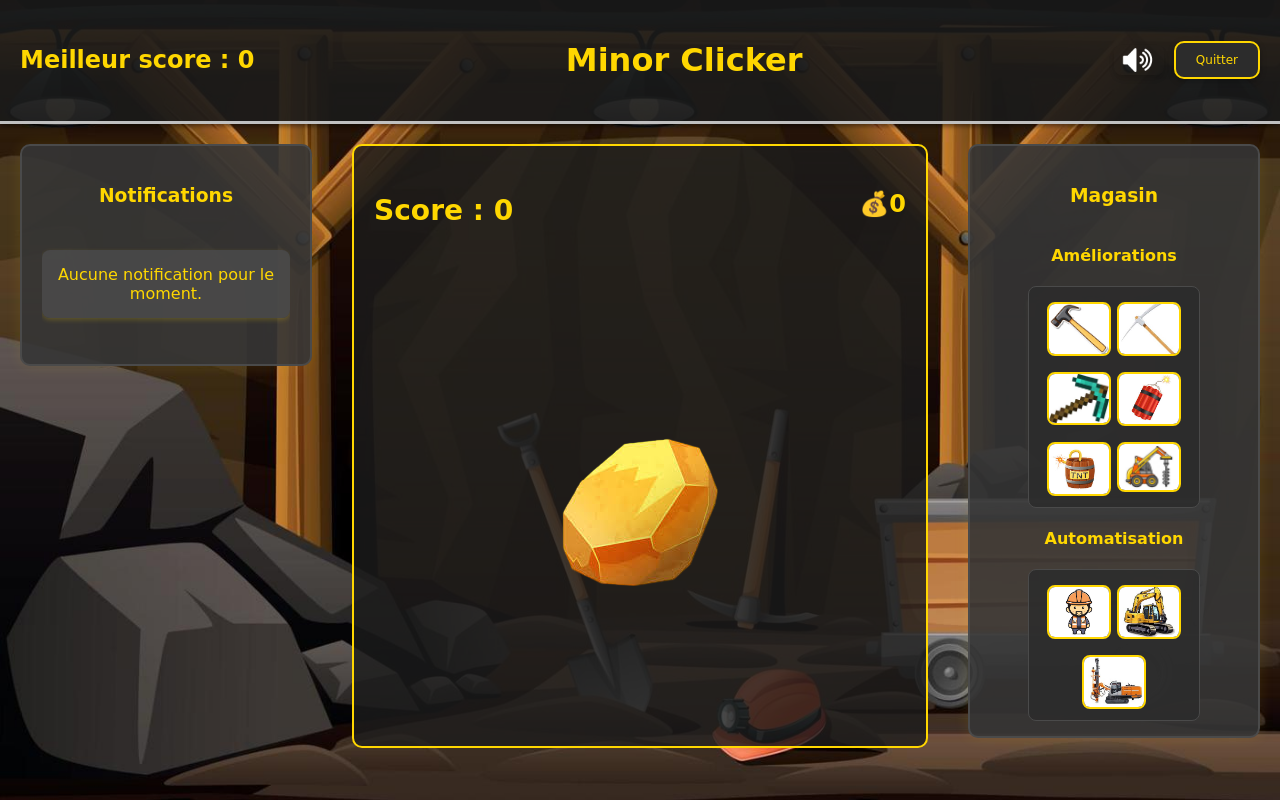
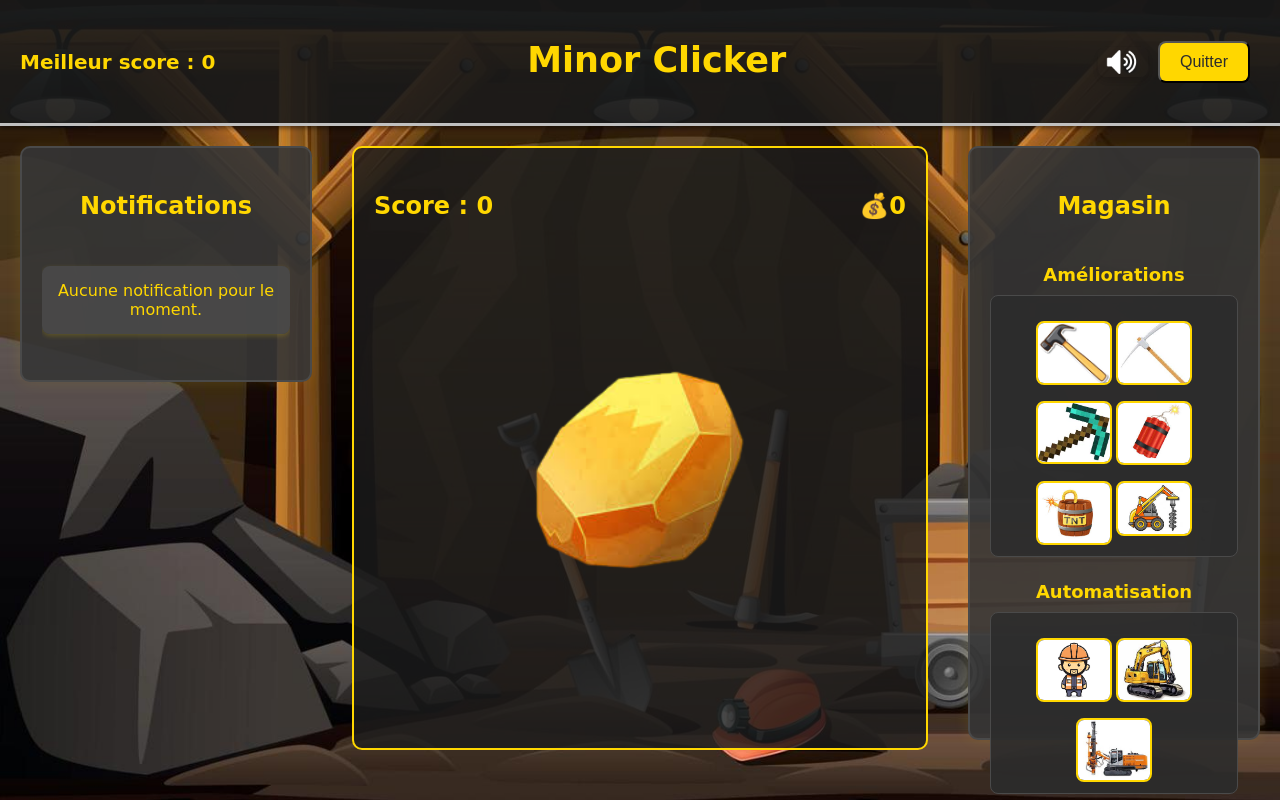
Before and after one commit to clarator/JeuxDevWeb, a website built with Vite: page src/front/games/game1/index.html in a window 1280 px wide. Built offline with nearby package versions, Linux system fonts and the light colour scheme; no server answers.

Commit message:
modif vue profil + MinorClicker

```diff
--- a/src/back/requests.js
+++ b/src/back/requests.js
@@ -232,8 +232,6 @@ router.post('/update-profile', (req, res) => {
     });
 });
 
-
-
 //supprime le compte du joueur
 router.delete('/delete-account', (req, res) => {
     const pseudo = req.cookies.user;
--- a/src/front/games/game1/css/rules.css
+++ b/src/front/games/game1/css/rules.css
@@ -4,7 +4,6 @@ body {
     color: #f5f5f5;
     margin: 0;
     padding: 0;
-    padding-bottom: 50px;
 }
 
 h1 {
@@ -12,7 +11,6 @@ h1 {
     font-size: 2.5em;
     letter-spacing: 2px;
     color: #ffd700;
-    text-shadow: 2px 2px 8px #000;
     align-items: center;
     text-align: center;
 }
--- a/src/front/games/game1/css/style.css
+++ b/src/front/games/game1/css/style.css
@@ -8,7 +8,15 @@ body {
     background-attachment: fixed;
     font-family: 'Press Start 2P', cursive;
 }
+/*Titre*/
+h1 {
+    font-size: 35px;
+    color: #ffd700;
+    text-align: center;
+    margin-top: 20px;
+}
 
+/*Header*/
 .header {
     display: flex;
     justify-content: space-between;
@@ -19,24 +27,38 @@ body {
     box-shadow: 0 2px 5px rgba(0,0,0,0.5);
     border-bottom: 3px solid #c0c0c0;
 }
-
-/* Bouton Exit */
-#exit {
-    background-color: #2c2c2c;
-    color: #ffd700;
-    border: 2px solid #ffd700;
-    padding: 10px 20px;
-    font-family: 'Press Start 2P', cursive;
-    font-size: 0.75em;
-    border-radius: 10px;
-    cursor: pointer;
-    transition: all 0.2s ease;
-    box-shadow: 0 2px 6px rgba(0,0,0,0.3);
-    margin-left: 10px;
+.left {
+    display: flex;
+    flex-direction: row;
+    justify-content: center;
+    align-items: center;
+    gap: 20px;
+    text-align: center;
 }
 
+#exit {
+    background-color: #ffd700;
+    color: #2c2c2c;
+    padding: 10px 20px;
+    margin:10px;
+    font-size: 16px;
+    cursor: pointer;
+    transition: background-color 0.3s ease;
+    border-radius: 8px;
+}
+
+h2 {
+    font-size: 20px;
+    color: #ffd700;
+}
+
+#bestScore {
+    font-weight: bold;
+}
+
+
 #exit:hover {
-    background-color: #ffd700;
+    background-color: #daa520;
     color: #2c2c2c;
 }
 
@@ -66,6 +88,7 @@ body {
     align-items: center;
 }
 
+/*Jeux*/
 .game{
     display: flex;
     flex-direction: row;
@@ -74,6 +97,7 @@ body {
     padding: 20px;
 }
 
+/*Gauche*/
 .notifContainer {
     display: flex;
     justify-content: center;
@@ -131,6 +155,7 @@ body {
     background-color: rgba(90, 90, 90, 0.9);
 }
 
+/*Mileu*/
 .container {
     flex: 1;
     display: flex;
@@ -144,11 +169,15 @@ body {
     border: 2px solid #ffd700;
 }
 
-
 .container img {
+    top: 40%;
+    width: 100%;
+    height: auto;
+    max-width: 300px;
     position: absolute;
-    top: 50%;
     cursor: pointer;
+    transition: all 0.3s ease;
+    z-index: 10;
 }
 
 .points {
@@ -162,7 +191,21 @@ body {
     color: #ffd700;
 }
 
+h3 {
+    color: #ffd700;
+    font-size: 24px;
+    margin-bottom: 20px;
+    text-align: center;
+}
 
+.store h4 {
+    color: #ffd700;
+    font-size: 18px;
+    margin-bottom: 10px;
+    text-align: center;
+}
+
+/*Droite*/
 .store {
     width: 20%;
     background-color: rgba(54, 54, 54, 0.9);
@@ -190,8 +233,8 @@ body {
 }
 
 .imageContainer img {
-    width: 100%;
-    height: 100%;
+    width: 120%;
+    height: 120%;
     object-fit: cover;
     border-radius: 8px;
     border: 2px solid #ffd700;
@@ -201,7 +244,7 @@ body {
 
 .imageContainer img:hover {
     transform: scale(1.1);
-    border-color: #daa520; /* Or plus foncé */
+    border-color: #daa520;
     box-shadow: 0 0 10px rgba(255,215,0,0.5);
 }
 
@@ -232,43 +275,36 @@ body {
     display: flex;
     flex-wrap: wrap;
     justify-content: center;
-    gap: 10px;
-    padding: 10px;
-    max-width: 150px;
+    gap: 20px;
+    padding: 20px;
+    max-width: 300px;
     margin: 0 auto;
     background-color: rgba(44, 44, 44, 0.9);
     border-radius: 8px;
     border: 1px solid #4a4a4a;
 }
 
-.goldPicture{
-    width: 50px;
-    height: 50px;
-    cursor: pointer;
-    transition: all 0.3s ease;
-    z-index: 10;
-}
-
+/*Explosion*/
 .explosion {
     position: absolute;
     top: 0;
     left: 0;
     width: 100%;
     height: 100%;
-    pointer-events: none; /* ← pour que les clics passent à travers */
-
+    pointer-events: none;
 }
 
 .explosion-pepite {
     position: absolute;
-    width: 50px;
-    height: 50px;
+    width: 40px;
+    height: 40px;
     background: gold;
     border-radius: 50%;
     pointer-events: none;
     animation: explose 600ms ease-out forwards;
+    box-shadow: 0 0 10px rgba(255, 215, 0, 0.8);
+}
 
-}
 
 @keyframes explose {
     0% {
@@ -280,3 +316,5 @@ body {
         opacity: 0;
     }
 }
+
+/*Responsive*/
--- a/src/front/games/game1/js/animation.js
+++ b/src/front/games/game1/js/animation.js
@@ -32,13 +32,14 @@ function explodeGoldPicture(goldPicture, explosionContainer) {
         pepite.style.top = (rect.top + rect.height / 2 - containerRect.top) + "px";
 
         // Déplacement aléatoire
-        const dx = (Math.random() - 0.5) * 200 + "px";
-        const dy = (Math.random() - 0.5) * 200 + "px";
+        const distance = 600; //
+        const dx = (Math.random() - 0.5) * distance  + "px";
+        const dy = (Math.random() - 0.5) * distance + "px";
         pepite.style.setProperty("--dx", dx);
         pepite.style.setProperty("--dy", dy);
 
         const size = Math.random() * 10 + 8;
-        const duration = Math.random() * 300 + 500;
+        const duration = Math.random() * 300 + 800;
         pepite.style.width = `${size}px`;
         pepite.style.height = `${size}px`;
         pepite.style.animationDuration = `${duration}ms`;
--- a/src/front/games/game1/js/header.js
+++ b/src/front/games/game1/js/header.js
@@ -7,6 +7,7 @@ export function setupMenu() {
     const exitButton = document.getElementById("exit");
     const soundIcon = document.getElementById("iconSound");
     const bestScore = document.getElementById("bestScore");
+    const rules = document.getElementById("rules");
 
     exitButton.addEventListener("click", () => {
         if (confirm("Quitter le jeu ?")) {
--- a/src/front/games/game3/js/gameStateManager.js
+++ b/src/front/games/game3/js/gameStateManager.js
@@ -1,4 +1,4 @@
-import Game from './game.js';
+import Game from './Game.js';
 
 export default class GameStateManager {
     constructor(game) {
--- a/src/front/site/css/login.css
+++ b/src/front/site/css/login.css
@@ -2,30 +2,35 @@ body {
     background-color: #1e1e2f;
     color: #eaeaea;
     font-family: 'Segoe UI', sans-serif;
+    margin: 0;
+    display: flex;
+    flex-direction: column;
+    min-height: 100vh;
+}
+
+.section {
     display: flex;
     justify-content: center;
     align-items: center;
-    min-height: 100vh;
-    margin: 0;
-}
-
-.section {
-    width: 100%;
-    max-width: 800px;
+    flex-grow: 1;
     padding: 20px;
 }
-
 .contenaire {
     background-color: #2c2f48;
     border-radius: 12px;
-    padding: 40px;
     box-shadow: 0 8px 16px rgba(0, 0, 0, 0.4);
+    width: 100%;
+    max-width: 500px;
+    max-height: 100vh;
+    padding: 20px;
+    display: flex;
+    flex-direction: column;
+    align-items: center;
+    justify-content: center;
 }
 
 .choice {
     display: flex;
-    justify-content: space-around;
-    margin-bottom: 30px;
 }
 
 .loginChoice, .registerChoice {
@@ -33,6 +38,7 @@ body {
     color: #eaeaea;
     cursor: pointer;
     transition: color 0.3s;
+    margin: 50px;
 }
 
 .loginChoice:hover,
@@ -43,13 +49,18 @@ body {
 form {
     display: flex;
     flex-direction: column;
-    gap: 15px;
+    gap: 10px;
+    justify-content: center;
+    align-items: center;
+    width: 100%;
+    margin-bottom: 60px;
 }
 
 form h2 {
     margin-bottom: 10px;
     font-size: 20px;
     color: #eaeaea;
+    text-align: center;
 }
 
 label {
@@ -61,7 +72,7 @@ input {
     padding: 10px;
     border: none;
     border-radius: 6px;
-    background-color: #414463;
+    background-color: #eaeaea;
     color: #eaeaea;
     outline: none;
     transition: background-color 0.3s;
@@ -89,5 +100,5 @@ button:hover {
 }
 
 .login, .register {
-    margin-top: 20px;;
+    margin-top: 20px;
 }
```
Also changed, not shown: src/front/games/game1/html/rules.html (+1 -2 lines), src/front/games/game1/index.html (+2 -1 lines), src/front/site/html/login.html (+3 -4 lines).
